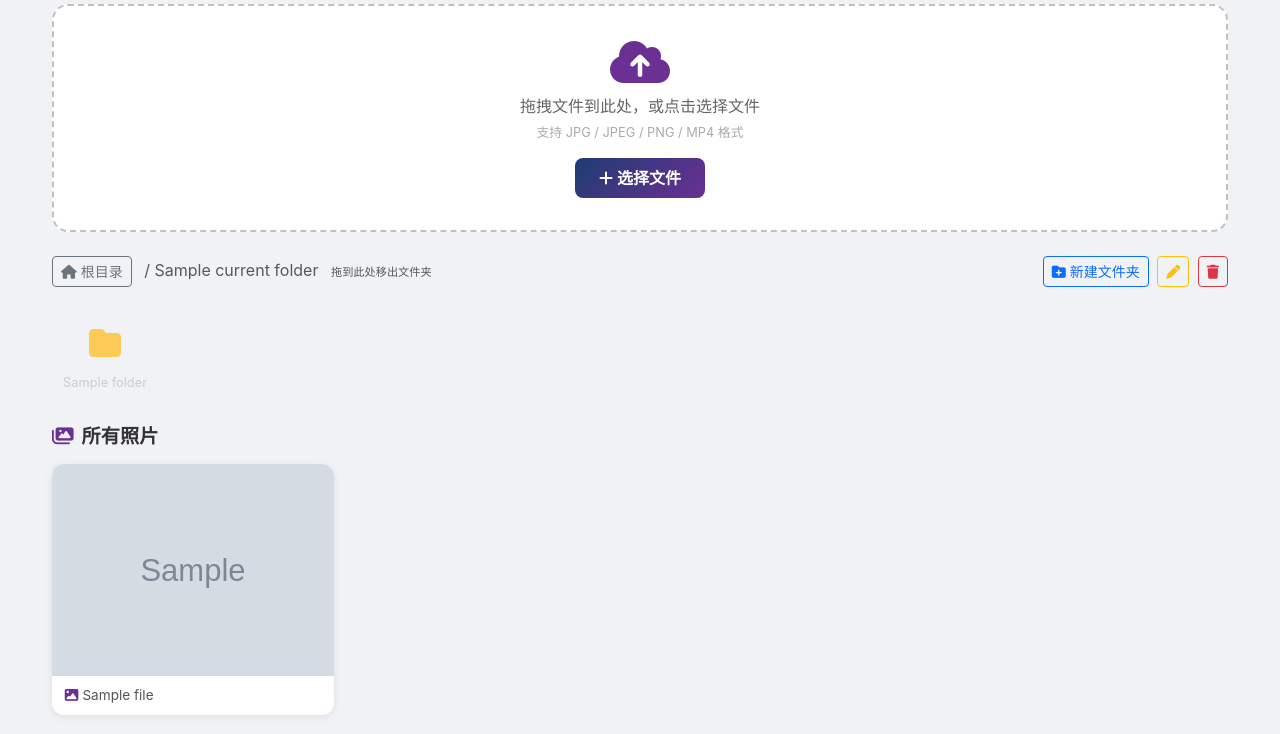
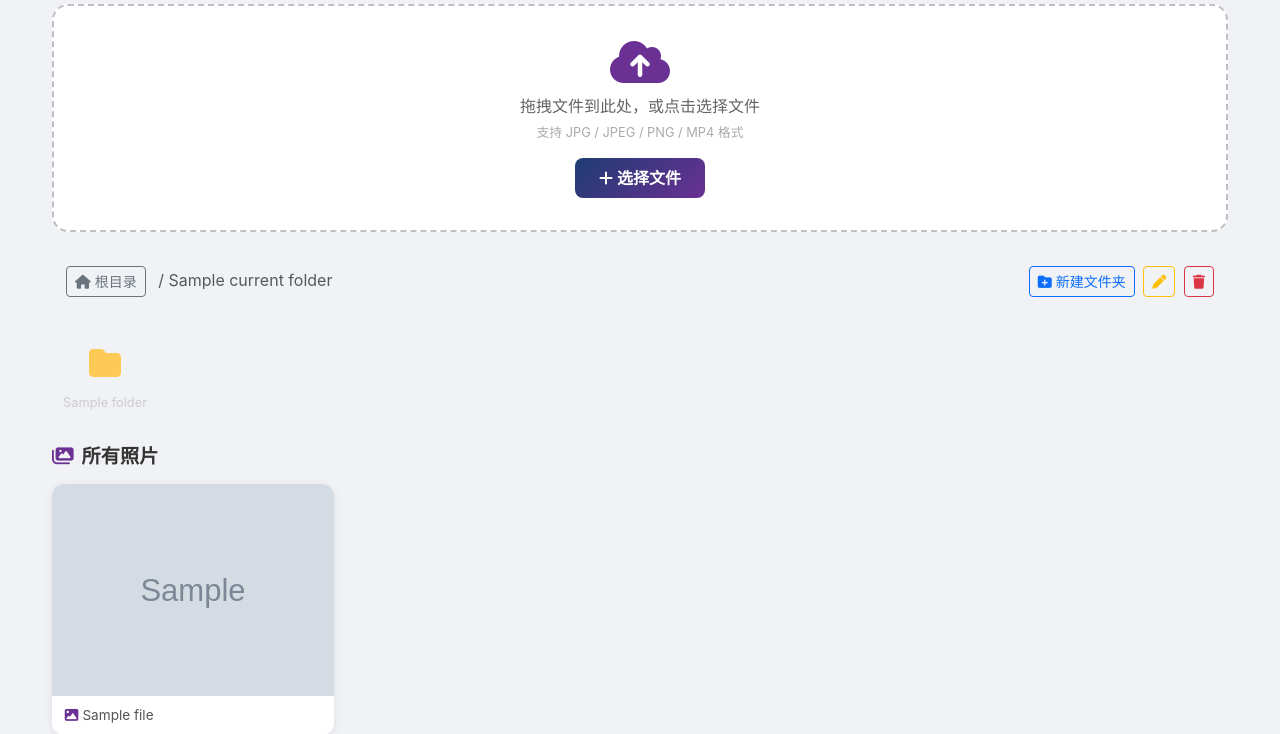
Before and after one commit to wjpzx/cloud-photo, a Django app: template templates/pic.html in a window 1280 px wide. Shown: the part 80-814 px from the top of the page. Run offline with Django 4.2, Linux system fonts and the light colour scheme; the template is opened without the code that fills it: most values are stand-ins (such as "Sample title", 1, 10 or a date in 2020); grey boxes marked "Sample" are stand-in pictures; some libraries are stand-ins or nearby versions.

Commit message:
分享：加复制按钮 + execCommand 兜底；拖拽：重构 drop 目标 + stopPropagation 防误触

```diff
--- a/templates/pic.html
+++ b/templates/pic.html
@@ -136,6 +136,27 @@
             white-space: nowrap;
             overflow: hidden;
             text-overflow: ellipsis;
+        }
+
+        /* --- Drop target feedback --- */
+        .folder-nav {
+            padding: 0.5rem 0.75rem;
+            margin-bottom: 1rem;
+            border: 2px dashed transparent;
+            border-radius: 0.8rem;
+            transition: all 0.2s;
+        }
+        .folder-nav.drag-over {
+            border-color: #54a0ff;
+            background: rgba(84,160,255,0.08);
+        }
+        .drop-hint {
+            font-size: 0.7rem;
+            opacity: 0;
+            transition: opacity 0.2s;
+        }
+        .folder-nav:hover .drop-hint {
+            opacity: 1;
         }
 
         /* --- Photo Grid --- */
@@ -522,15 +543,17 @@
     </div>
 
     <!-- Folder Navigation & Actions -->
-    <div class="d-flex justify-content-between align-items-center mb-3">
-        <div id="rootDropZone" ondragover="folderDragOver(event)" ondragleave="folderDragLeave(event)" ondrop="moveToRoot(event)">
+    <div class="folder-nav" id="rootDropZone"
+         ondragover="folderDragOver(event)" ondragleave="folderDragLeave(event)" ondrop="moveToRoot(event)">
+        <div class="d-flex justify-content-between align-items-center">
+            <div>
                 <a href="?folder_id=0" class="btn btn-sm btn-outline-secondary me-2">
                     <i class="fas fa-home"></i> 根目录
                 </a>
                 {% if current_folder %}
                 <span class="text-muted">/ {{ current_folder.name }}</span>
                 {% endif %}
-            <small class="text-muted ms-2" style="font-size:0.7rem;">拖到此处移出文件夹</small>
+                <small class="text-muted ms-2 drop-hint">拖文件到此处移出</small>
             </div>
             <div>
                 <button class="btn btn-sm btn-outline-primary me-1" onclick="showCreateFolder()">
@@ -546,6 +569,7 @@
                 {% endif %}
             </div>
         </div>
+    </div>
 
     <!-- Folders Section -->
     {% if folders %}
@@ -554,7 +578,7 @@
         <div class="folder-card" data-folder-id="{{ folder.id }}"
              ondragover="folderDragOver(event)" ondragleave="folderDragLeave(event)" ondrop="folderDrop(event, {{ folder.id }})"
              oncontextmenu="folderContextMenu(event, {{ folder.id }}, '{{ folder.name|escapejs }}')"
-             onclick="if(!dragJustDropped)location.href='?folder_id={{ folder.id }}';dragJustDropped=false;">
+             onclick="location.href='?folder_id={{ folder.id }}'">
             <div class="folder-icon"><i class="fas fa-folder"></i></div>
             <div class="folder-name">{{ folder.name }}</div>
         </div>
@@ -612,9 +636,12 @@
         </div>
         <div id="shareResult" style="display:none;margin-bottom:1rem;">
             <input type="text" id="shareUrl" class="form-control form-control-sm" readonly style="background:rgba(84,160,255,0.15);border:1px solid #54a0ff;color:#54a0ff;" onclick="this.select()">
+            <button class="btn btn-sm mt-2" style="width:100%;background:rgba(84,160,255,0.2);color:#54a0ff;border:1px solid rgba(84,160,255,0.3);border-radius:0.5rem;padding:0.4rem;" onclick="copyShareUrl()">
+                <i class="fas fa-copy me-1"></i>复制链接
+            </button>
         </div>
         <div class="btn-row">
-            <button class="btn-cancel" onclick="closeShareModal()">取消</button>
+            <button class="btn-cancel" onclick="closeShareModal()">关闭</button>
             <button class="btn-danger" id="shareCreateBtn" style="background:linear-gradient(135deg,#54a0ff,#5f27cd);">生成链接</button>
         </div>
     </div>
@@ -904,14 +931,13 @@
 
     // --- Drag & Drop ---
     var dragFileId = null;
-    var dragJustDropped = false;
     function dragStart(e, fileId) {
         dragFileId = fileId;
-        dragJustDropped = false;
         e.dataTransfer.effectAllowed = 'move';
     }
     function folderDragOver(e) {
         e.preventDefault();
+        e.stopPropagation();
         e.currentTarget.classList.add('drag-over');
     }
     function folderDragLeave(e) {
@@ -919,9 +945,9 @@
     }
     function folderDrop(e, folderId) {
         e.preventDefault();
+        e.stopPropagation();
         e.currentTarget.classList.remove('drag-over');
         if (!dragFileId) return;
-        dragJustDropped = true;
         $.post('/fdfs/move_file/', {file_id: dragFileId, folder_id: folderId}, function(res) {
             if (res.status === 0) {
                 showMessage('success', '已移动');
@@ -974,18 +1000,9 @@
             },
             success: function(res) {
                 if (res.status === 0) {
-                    // 自动复制到剪贴板
-                    var url = res.share_url;
-                    if (navigator.clipboard) {
-                        navigator.clipboard.writeText(url).then(function() {
-                            showMessage('success', '链接已复制到剪贴板');
-                        });
-                    } else {
-                        $('#shareUrl').val(url);
+                    $('#shareUrl').val(res.share_url);
                     $('#shareResult').show();
                     showMessage('success', '分享链接已生成');
-                    }
-                    setTimeout(function() { closeShareModal(); }, 800);
                 } else {
                     showMessage('danger', res.message);
                 }
@@ -993,6 +1010,19 @@
             error: function() { showMessage('danger', '创建失败'); }
         });
     });
+
+    function copyShareUrl() {
+        var input = document.getElementById('shareUrl');
+        input.select();
+        input.setSelectionRange(0, 99999);
+        try {
+            document.execCommand('copy');
+            showMessage('success', '已复制到剪贴板');
+        } catch(e) {
+            // fallback: select for manual copy
+            showMessage('warning', '请手动复制');
+        }
+    }
 
     // Close context menus on outside click
     document.addEventListener('click', function(e) {
```
Lines whose indentation alone changed are shown as unchanged.
